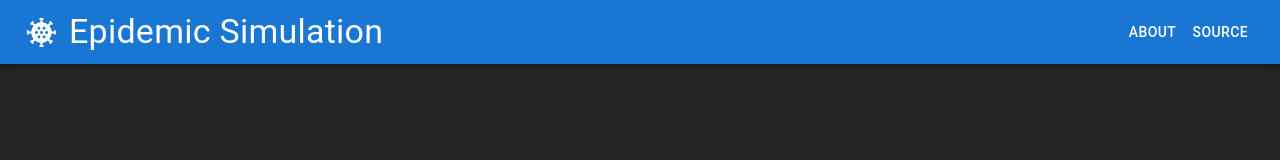
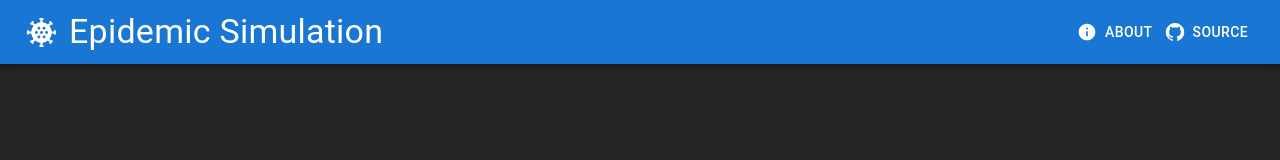
Before and after one commit to AlexRajya/Web-Epidemic-Simulator, a React (Vite) app in the folder Web-Epidemic-Simulator/: page / in a window 1280 px wide. Shown: the top 160 px of the page. Built offline with nearby package versions, Linux system fonts and the light colour scheme.

Commit message:
Add icons to header bar items

```diff
--- a/Web-Epidemic-Simulator/src/Components/HeaderBar.tsx
+++ b/Web-Epidemic-Simulator/src/Components/HeaderBar.tsx
@@ -1,5 +1,7 @@
 import { Box, AppBar, Toolbar, Typography, Button } from '@mui/material';
 import CoronavirusIcon from '@mui/icons-material/Coronavirus';
+import GitHubIcon from '@mui/icons-material/GitHub';
+import InfoIcon from '@mui/icons-material/Info';
 import React from 'react';
 
 const HeaderBar: React.FC = () => {
@@ -11,10 +13,10 @@ const HeaderBar: React.FC = () => {
                     <Typography variant="h4" component="div" sx={{ flexGrow: 1, textAlign:"left", padding: "10px" }}>
                         Epidemic Simulation
                     </Typography>
-                    <Button color="inherit">
+                    <Button startIcon={<InfoIcon />} color="inherit">
                         About
                     </Button>
-                    <Button color="inherit" href='https://github.com/AlexRajya/Web-Epidemic-Simulator' sx={{color: "white"}}>
+                    <Button startIcon={<GitHubIcon/>} color="inherit" href='https://github.com/AlexRajya/Web-Epidemic-Simulator' sx={{color: "white"}}>
                         Source
                     </Button>
                 </Toolbar>
```
